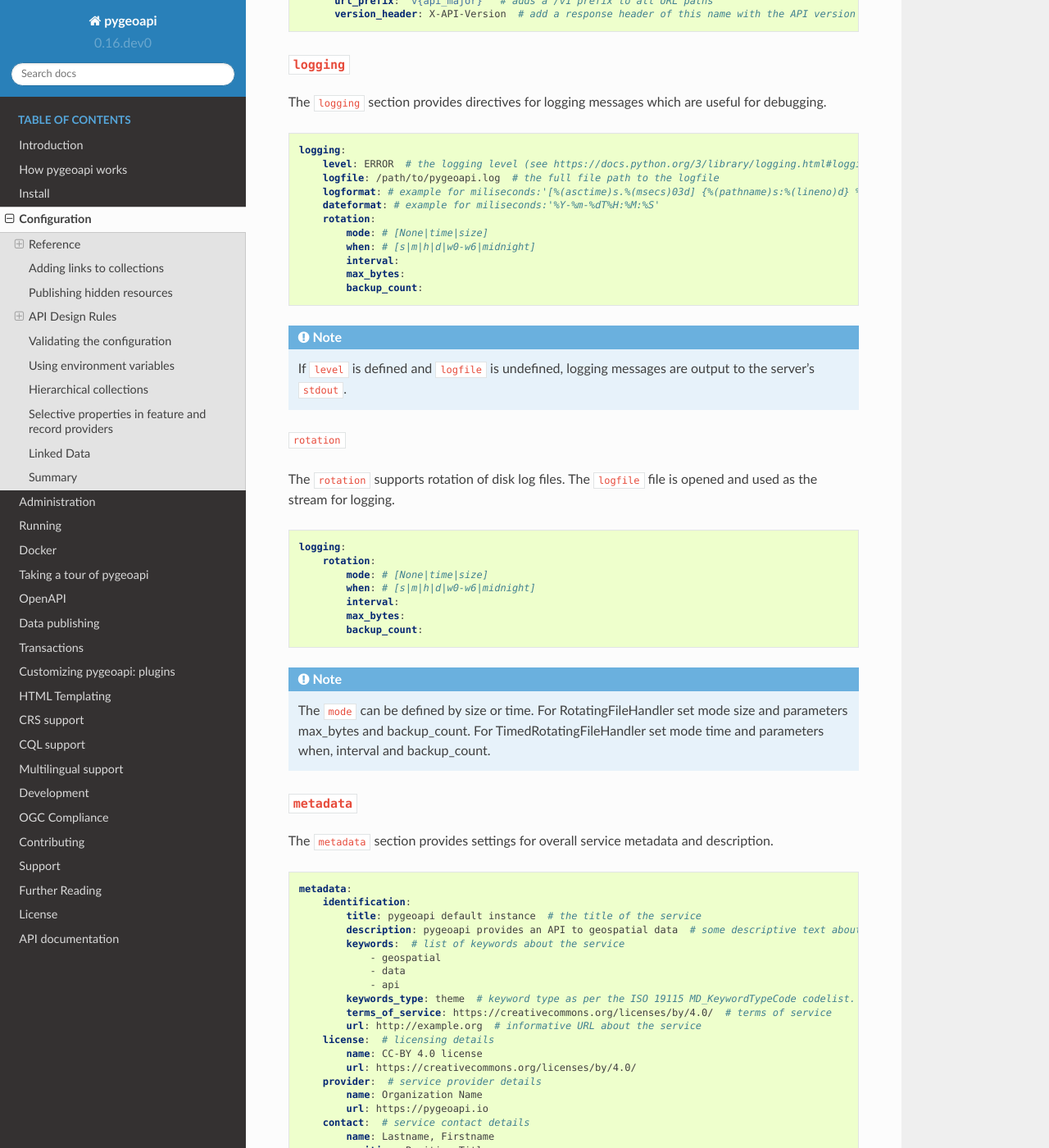
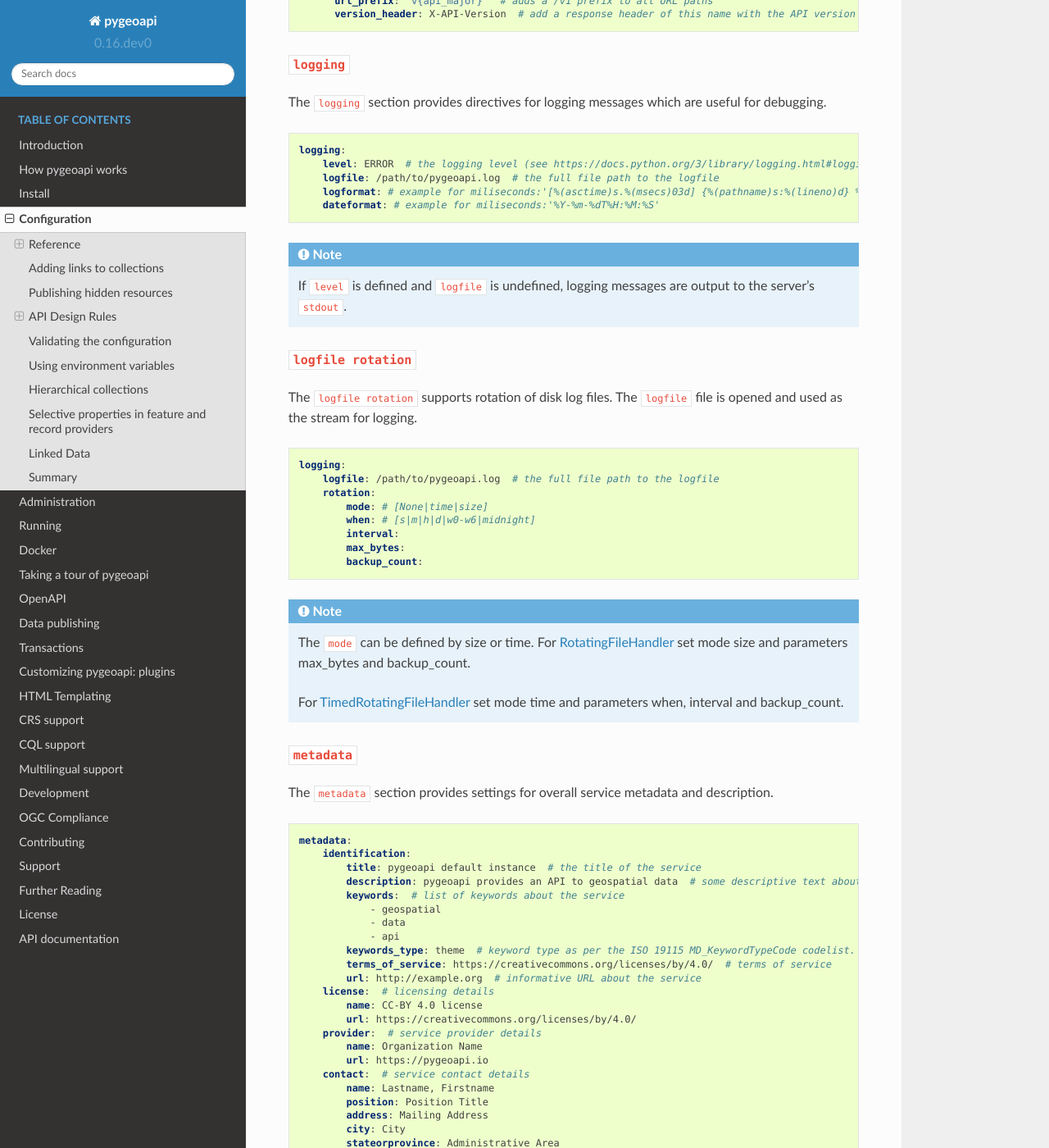
Before and after one commit to geopython/pygeoapi, a Sphinx documentation site: the page built from docs/source/configuration.rst, in a window 1280 px wide and 1400 px high, scrolled down 1497 px. Shown: the whole window at 82% size. Built offline with Sphinx 7.4.7 and the Read the Docs theme 2.0.0, drawn with Linux system fonts in a browser that asks for light colours.

Commit message:
#1389 added documentation for logfile rotation

```diff
--- a/docs/source/configuration.rst
+++ b/docs/source/configuration.rst
@@ -84,23 +84,20 @@
       logfile: /path/to/pygeoapi.log  # the full file path to the logfile
       logformat: # example for miliseconds:'[%(asctime)s.%(msecs)03d] {%(pathname)s:%(lineno)d} %(levelname)s - %(message)s'
       dateformat: # example for miliseconds:'%Y-%m-%dT%H:%M:%S'
-      rotation:
-          mode: # [None|time|size]
-          when: # [s|m|h|d|w0-w6|midnight]
-          interval:
-          max_bytes:
-          backup_count:
+
 .. note::
    If ``level`` is defined and ``logfile`` is undefined, logging messages are output to the server's ``stdout``.
 
 
-``rotation``
+``logfile rotation``
+^^^^^^^^^^^
 
-The ``rotation`` supports rotation of disk log files. The ``logfile`` file is opened and used as the stream for logging.
+The ``logfile rotation`` supports rotation of disk log files. The ``logfile`` file is opened and used as the stream for logging.
 
 .. code-block:: yaml
 
   logging:
+      logfile: /path/to/pygeoapi.log  # the full file path to the logfile
       rotation:
           mode: # [None|time|size]
           when: # [s|m|h|d|w0-w6|midnight]
@@ -109,8 +106,13 @@
           backup_count:
 .. note::
   The ``mode`` can be defined by size or time.
-  For RotatingFileHandler set mode size and parameters max_bytes and backup_count.
-  For TimedRotatingFileHandler set mode time and parameters when, interval and backup_count.
+  For RotatingFileHandler_ set mode size and parameters max_bytes and backup_count.
+
+  .. _RotatingFileHandler: http://docs.python.org/3/library/logging.handlers.html#rotatingfilehandler
+
+  For TimedRotatingFileHandler_ set mode time and parameters when, interval and backup_count.
+
+  .. _TimedRotatingFileHandler: http://docs.python.org/3/library/logging.handlers.html#timedrotatingfilehandler
 
 
 ``metadata``
```
